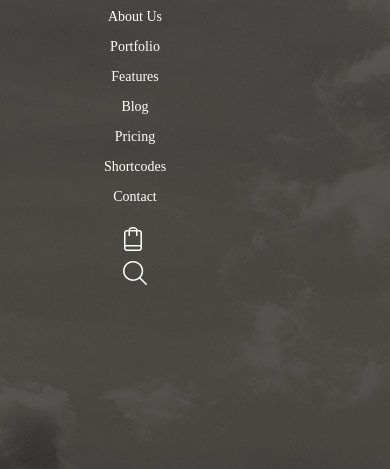
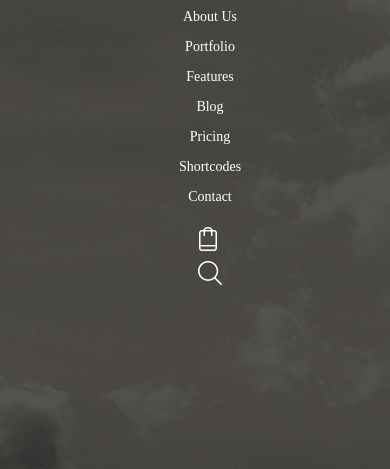
Before and after one commit to Avatar87/avatar87.github.io, a plain HTML site: page index.html in a window 390 px wide. Shown: the part 124-593 px from the top of the page. Drawn offline with nearby package versions, Linux system fonts and the light colour scheme.

Commit message:
Update home.css

```diff
--- a/home.css
+++ b/home.css
@@ -1296,7 +1296,8 @@ footer {
 		header {
 		flex-direction: column;
 		justify-content: center;
-		max-width: 50%;
+		max-width: 40%;
+			align-self: center;
 	}
 	.menuitem {
 		display: block;
```
